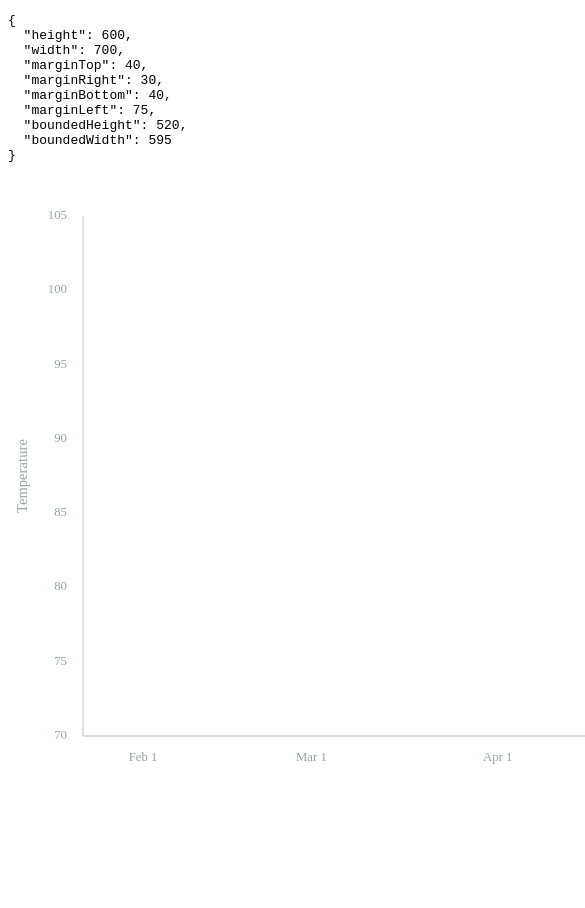
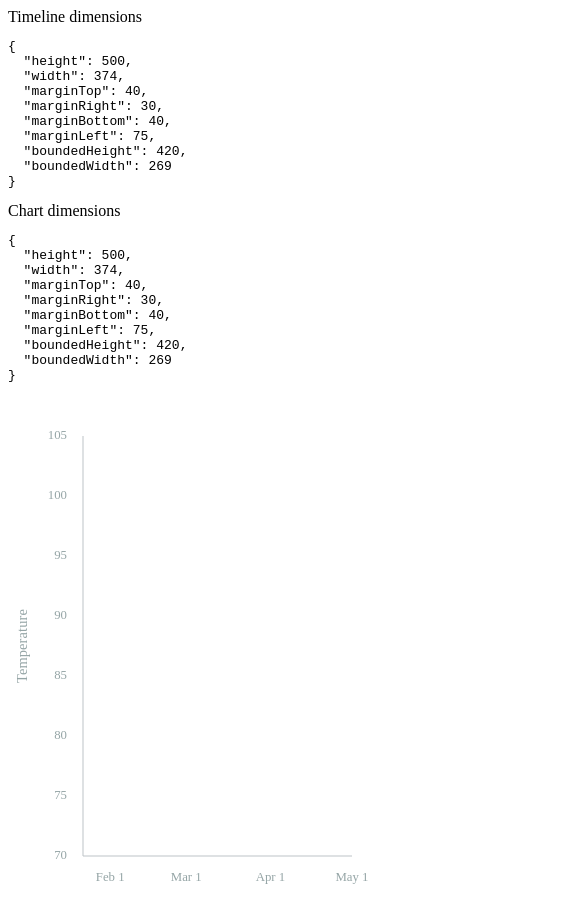
Before and after one commit to robcrock/d3_axis_in_react, a React (Vite) app: page / in a window 390 px wide. Shown: the top 908 px of the page, 585 px wide, since content can reach past the window. Before the commit the page ends 844 px from the top, so only its background shows below. Built offline with nearby package versions, Linux system fonts and the light colour scheme; the HTML template or start-up script is replaced by a standard one.

Commit message:
Width is now responsive, but the height continues to expand.

```diff
--- a/src/components/Chart/Axis.tsx
+++ b/src/components/Chart/Axis.tsx
@@ -1,23 +1,11 @@
-import React from 'react';
+import React, { useContext } from 'react';
 import * as d3 from 'd3';
 
 import { Dimensions } from '../../typings/types';
-import { useChartDimensions } from '../utils';
-
-const defaulSetting: Dimensions = {
-  height: 600,
-  width: 700,
-  marginTop: 40,
-  marginRight: 30,
-  marginBottom: 40,
-  marginLeft: 75,
-  boundedHeight: 0,
-  boundedWidth: 0,
-};
+import { ChartContext } from './Chart';
 
 type DefaultAxisProps<C extends 'x' | 'y', P> = {
   dimension: C;
-  // children: React.ReactNode;
 } & P;
 
 type AxisProps<C extends 'x' | 'y'> = DefaultAxisProps<
@@ -37,7 +25,7 @@ const Axis = <C extends 'x' | 'y'>({
   // children,
   ...props
 }: AxisProps<C>) => {
-  const [, dimensions] = useChartDimensions(defaulSetting);
+  const dimensions = useContext(ChartContext);
 
   if (dimension === 'x') {
     let p = props as Omit<AxisHorizontalProps, 'dimensions'>;
--- a/src/components/Chart/Chart.tsx
+++ b/src/components/Chart/Chart.tsx
@@ -3,16 +3,18 @@ import { Dimensions } from '../../typings/types';
 
 import './Chart.css';
 
-const ChartContext = createContext({});
+export const ChartContext = createContext({});
 export const useChartDimensions = () => useContext(ChartContext);
 
-type ChartProps = {
+interface ChartProps {
   dimensions: Dimensions;
   children: React.ReactNode;
-};
+}
 
 const Chart = ({ dimensions, children }: ChartProps) => (
   <ChartContext.Provider value={dimensions}>
+    <div>Chart dimensions</div>
+    <pre>{JSON.stringify(dimensions, null, 2)}</pre>
     <svg className='Chart' width={dimensions.width} height={dimensions.height}>
       <g
         transform={`translate(${dimensions.marginLeft}, ${dimensions.marginTop})`}
--- a/src/components/Timeline.tsx
+++ b/src/components/Timeline.tsx
@@ -16,8 +16,8 @@ type TimelineProps = {
 };
 
 const defaulSetting: Dimensions = {
-  height: 600,
-  width: 700,
+  height: 500,
+  width: 0,
   marginTop: 0,
   marginRight: 0,
   marginBottom: 0,
@@ -49,6 +49,7 @@ const Timeline: React.FC<TimelineProps> = ({
 
   return (
     <div className='Timeline' ref={ref}>
+      <div>Timeline dimensions</div>
       <pre>{JSON.stringify(dimensions, null, 2)}</pre>
       <Chart dimensions={dimensions}>
         <Axis dimension='x' scale={xScale} formatTick={formatDate} />
--- a/src/components/utils.ts
+++ b/src/components/utils.ts
@@ -31,7 +31,7 @@ export const combineChartDimensions = (dimensions: Dimensions) => {
   };
 };
 
-export const useChartDimensions = <T extends Dimensions>(passedSettings: T) => {
+export const useChartDimensions = (passedSettings: Dimensions) => {
   const ref = useRef(null);
   const dimensions = combineChartDimensions(passedSettings);
 
@@ -53,6 +53,8 @@ export const useChartDimensions = <T extends Dimensions>(passedSettings: T) => {
         changeHeight(entry.contentRect.height);
     });
 
+    console.log('height ', height);
+    console.log('width ', width);
     const element = ref.current;
 
     resizeObserver.observe(element!);
```
